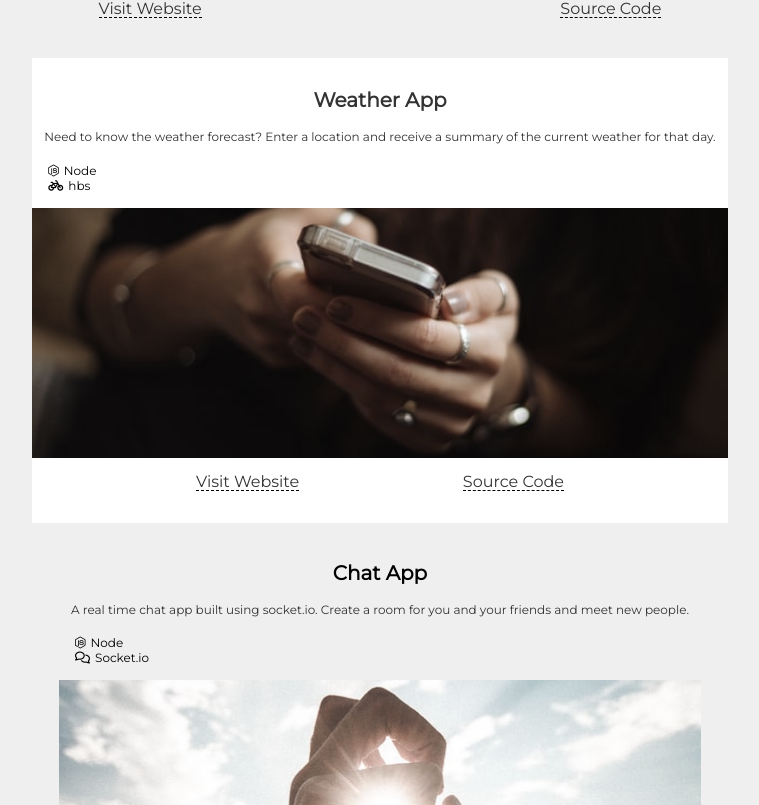
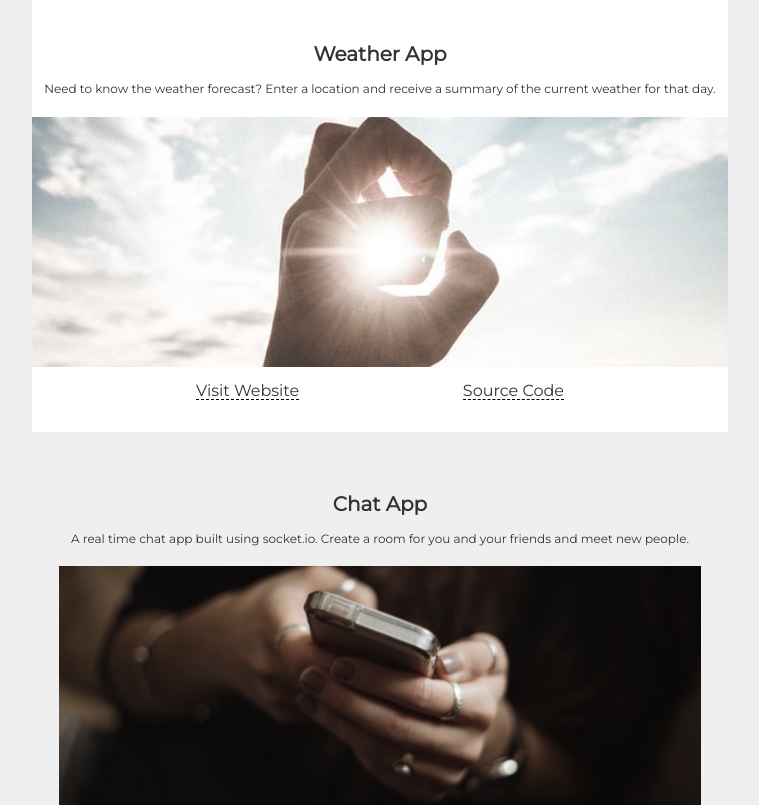
Before and after one commit to curm90/portfolio, a React (Create React App) app: page / in a window 1280 px wide. Shown: the part 1995-2800 px from the top of the page, without its empty margins (260-1019 px from the left). Built offline with nearby package versions, Linux system fonts and the light colour scheme; a web font is replaced by a local one.

Commit message:
restructure projects format

```diff
--- a/src/components/Projects/Projects.js
+++ b/src/components/Projects/Projects.js
@@ -8,8 +8,8 @@ const Projects = () => {
     <section id='projects' className='projects__container'>
       <h1 className='projects__title'>PROJECTS</h1>
       <div className='project'>
+        <div className='project__description'>
           <h3 className='project__title'>DevCoach</h3>
-        <div className='project__description'>
           <p className='description__text'>
             DevCoach is a platform that allows software developers to
             practice and enhance their technical interview skills.
@@ -17,8 +17,7 @@ const Projects = () => {
             easy to connect with coaches and work through a coding
             problem.
           </p>
-        </div>
-        <div className='tech__container'>
+          {/* <div className='tech__container'>
             <ul className='tech__list'>
               <li className='tech'>
                 <i className='fab fa-react'></i>React
@@ -36,6 +35,7 @@ const Projects = () => {
                 <i className='fas fa-photo-video'></i>Twilio
               </li>
             </ul>
+          </div> */}
         </div>
         <div className='project-image__container'>
           <img
@@ -64,14 +64,13 @@ const Projects = () => {
         </div>
       </div>
       <div className='project'>
+        <div className='project__description'>
           <h3 className='project__title'>Weather App</h3>
-        <div className='project__description'>
           <p className='description__text'>
             Need to know the weather forecast? Enter a location and
             receive a summary of the current weather for that day.
           </p>
-        </div>
-        <div className='tech__container'>
+          {/* <div className='tech__container'>
             <ul className='tech__list'>
               <li className='tech'>
                 <i className='fab fa-node-js'></i>Node
@@ -80,11 +79,12 @@ const Projects = () => {
                 <i className='fas fa-bicycle'></i>hbs
               </li>
             </ul>
+          </div> */}
         </div>
         <div className='project-image__container'>
           <img
-            src={chat}
-            alt='chat project'
+            src={weather}
+            alt='weather project'
             className='project__image'
           />
         </div>
@@ -108,14 +108,13 @@ const Projects = () => {
         </div>
       </div>
       <div className='project'>
+        <div className='project__description'>
           <h3 className='project__title'>Chat App</h3>
-        <div className='project__description'>
           <p className='description__text'>
             A real time chat app built using socket.io. Create a room
             for you and your friends and meet new people.
           </p>
-        </div>
-        <div className='tech__container'>
+          {/* <div className='tech__container'>
             <ul className='tech__list'>
               <li className='tech'>
                 <i className='fab fa-node-js'></i>Node
@@ -124,11 +123,12 @@ const Projects = () => {
                 <i className='far fa-comments'></i>Socket.io
               </li>
             </ul>
+          </div> */}
         </div>
         <div className='project-image__container'>
           <img
-            src={weather}
-            alt='weather project'
+            src={chat}
+            alt='chat project'
             className='project__image'
           />
         </div>
--- a/src/styles/components/_projects.scss
+++ b/src/styles/components/_projects.scss
@@ -24,7 +24,7 @@
   }
 
   .project__title {
-    padding: 0 $xs-size;
+    // padding: 0 $xs-size;
     font-size: $m-size;
     text-align: center;
     font-weight: bold;
@@ -32,19 +32,21 @@
 
   .project__description {
     margin: $m-size 0;
-    text-align: center;
     padding: 0 $xs-size;
     font-size: $xs-size;
     color: $dark-text;
     line-height: 1.2;
   }
 
+  .description__text {
+    text-align: center;
+    margin: $s-size 0;
+  }
+
   .tech__container {
     height: 100%;
-    margin: $xs-size 0;
 
     .tech__list {
-      margin: 0 $s-size;
       .tech {
         color: black;
         font-size: $xs-size;
```
Lines whose indentation alone changed are shown as unchanged.
